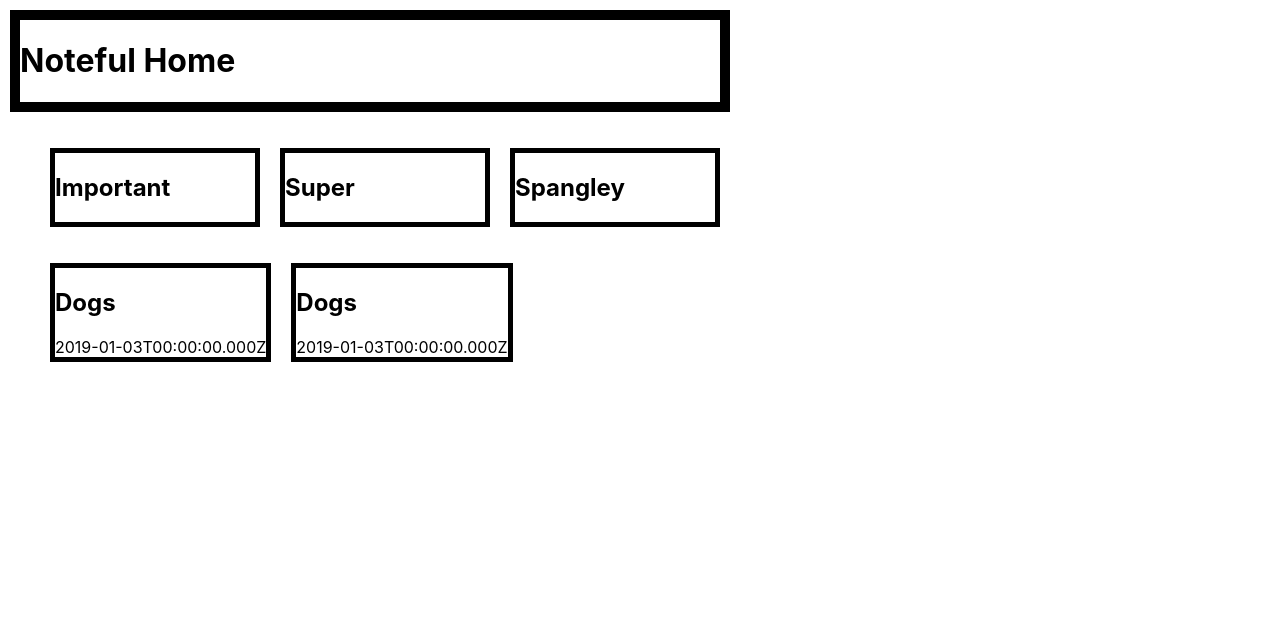
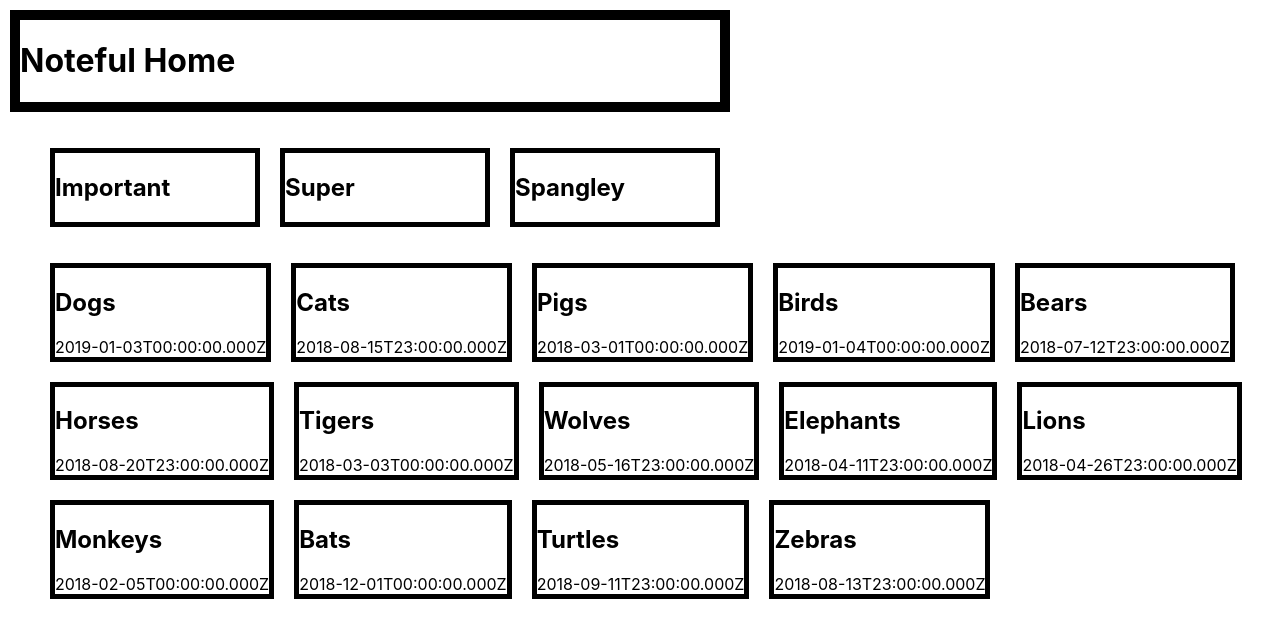
Before and after one commit to ljspiek/noteful_v2, a React (Create React App) app: page / in a window 1280 px wide. Shown: the top 638 px of the page. Built offline with nearby package versions, Linux system fonts and the light colour scheme.

Commit message:
-noteList of List

```diff
--- a/src/noteCardList/noteList.js
+++ b/src/noteCardList/noteList.js
@@ -3,12 +3,11 @@ import NoteCard from '../noteCard/noteCard'
 
 function NoteList(props){
     const notes=props.files.notes;
-    console.log(notes[0].name);
+
     return (
       <section className="noteList">
         <ul>
-        <NoteCard name={props.files.notes[0].name} modified={props.files.notes[0].modified} />
-        <NoteCard name={props.files.notes[0].name} modified={props.files.notes[0].modified} />
+          {notes.map(note=><NoteCard key={note.id} name={note.name} modified={note.modified} />)}
         </ul>
       </section>
    )
```
